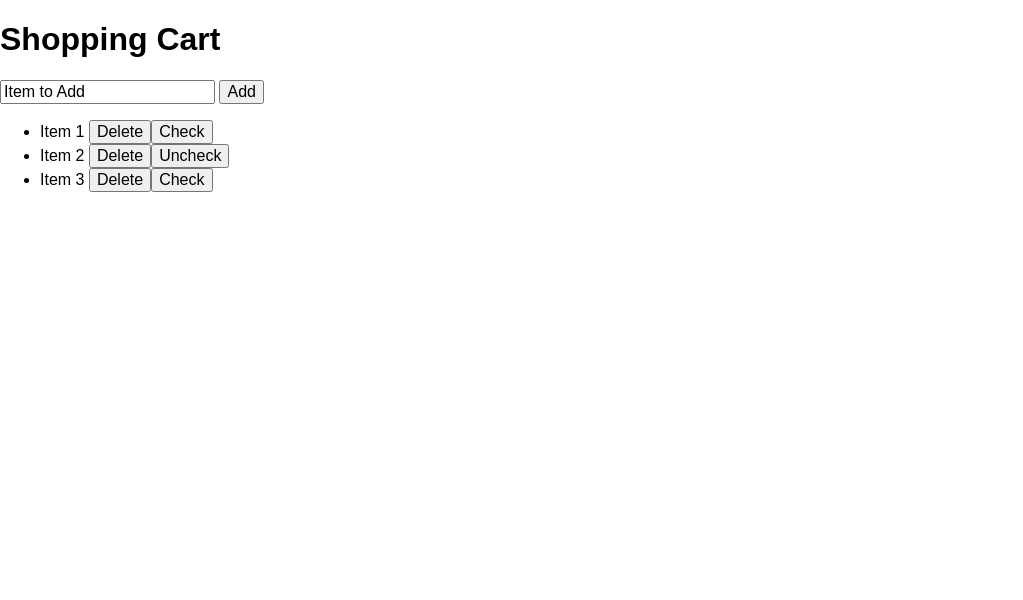
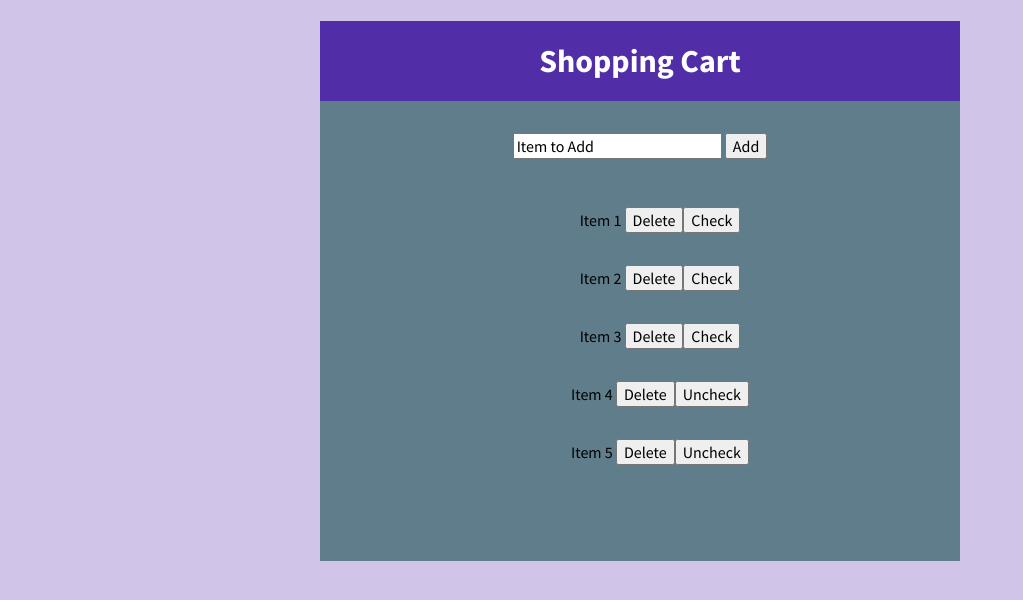
Before and after one commit to raysapida/ShoppingCart, a plain HTML site: page index.html in a window 1280 px wide. Shown: the whole page, without its empty margins (0-1023 px from the left). Drawn offline with nearby package versions, Linux system fonts and the light colour scheme.

Commit message:
Add initial styles for background and alignment

```diff
--- a/css/style.css
+++ b/css/style.css
@@ -0,0 +1,42 @@
+header {
+  text-align: center;
+  width: 50%;
+  height: 5em;
+  margin-left: 25%;
+  margin-right: 25%;
+  background: #512DA8;
+}
+
+body {
+  background: #D1C4E9;
+  font-family: 'Source Sans Pro', sans-serif;
+}
+
+h1 {
+  color: #FFF;
+  position: relative;
+  top: 50%;
+  transform: translateY(-50%);
+}
+
+.container {
+  width: 50%;
+  margin-left: 25%;
+  margin-right: 25%;
+  padding-bottom: 5em;
+  background: #607D8B;
+}
+
+.add-item {
+  text-align: center;
+  padding-top: 2em;
+}
+
+ul {
+  text-align: center;
+  list-style: none;
+}
+
+li {
+  padding-top: 2em;
+}
--- a/index.html
+++ b/index.html
@@ -2,6 +2,9 @@
 <html lang="en">
 <head>
   <meta charset="UTF-8" />
+  <link
+  href='http://fonts.googleapis.com/css?family=Source+Sans+Pro:300,400,700'
+  rel='stylesheet' type='text/css'>
   <link href="css/normalize.css" rel="stylesheet">
   <link href="css/style.css" rel="stylesheet">
   <script src="//code.jquery.com/jquery-latest.min.js"></script>
@@ -23,11 +26,17 @@
       <li class="not-complete">
         Item 1 <button type="submit">Delete</button><button type="submit">Check</button>
       </li>
-      <li class="complete">
-        Item 2 <button type="submit">Delete</button><button type="submit">Uncheck</button>
+      <li class="not-complete">
+        Item 2 <button type="submit">Delete</button><button type="submit">Check</button>
       </li>
       <li class="not-complete">
         Item 3 <button type="submit">Delete</button><button type="submit">Check</button>
+      </li>
+      <li class="complete">
+        Item 4 <button type="submit">Delete</button><button type="submit">Uncheck</button>
+      </li>
+      <li class="complete">
+        Item 5 <button type="submit">Delete</button><button type="submit">Uncheck</button>
       </li>
     </ul>
   </div>
```
